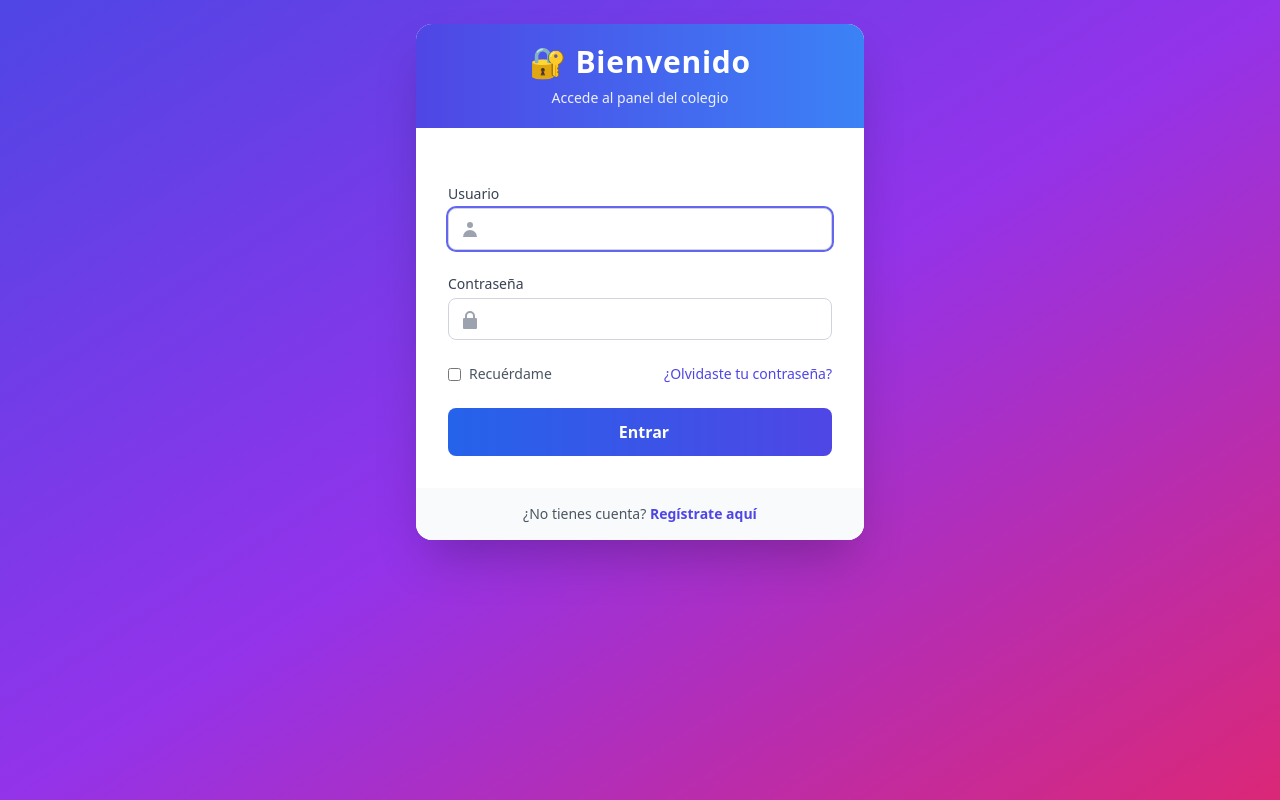
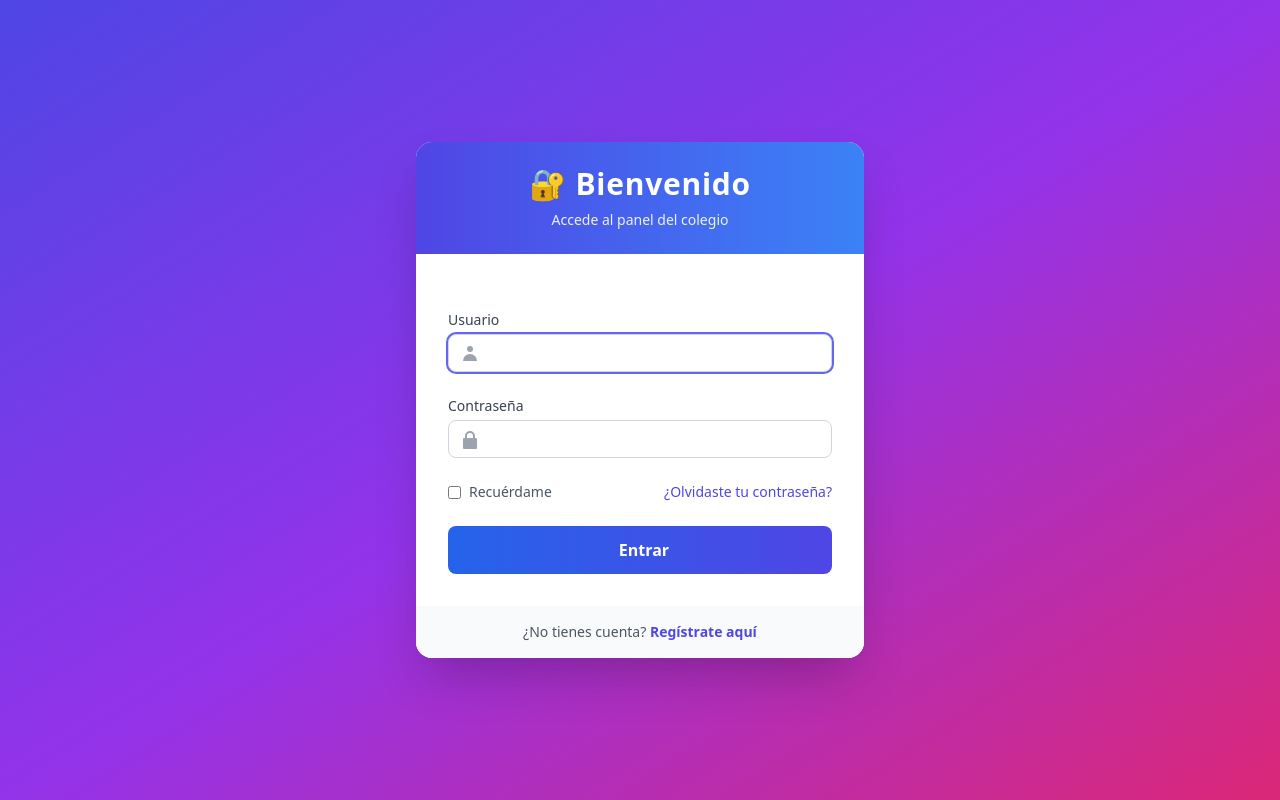
Before and after one commit to Barbera-Studio/Colegio, a Django app: page /accounts/login/ in a window 1280 px wide. Run offline with Django 5.2, Linux system fonts and the light colour scheme; parts of the project's set-up code (start-up, migrations or seed data) failed here and were passed over; some libraries are stand-ins or nearby versions.

Commit message:
Cambios login

```diff
--- a/templates/registration/login.html
+++ b/templates/registration/login.html
@@ -21,23 +21,25 @@
 
   <style>
     @keyframes fadeInUp {
-      from { opacity: 0; transform: translateY(24px); }
+      from { opacity: 0; transform: translateY(20px); }
       to   { opacity: 1; transform: translateY(0); }
     }
     .animate-fadeInUp {
       animation: fadeInUp 0.45s ease-out;
     }
 
-    /* Ajustes finos para móviles: card grande y cercano */
+    /* 🔥 Ajuste REAL para móviles: card más grande y más cerca */
     @media (max-width: 768px) {
       .login-card {
-        max-width: 480px;
+        transform: scale(1.12);
+        max-width: 420px;
       }
     }
 
     @media (max-width: 480px) {
       .login-card {
-        max-width: 420px;
+        transform: scale(1.18);
+        max-width: 380px;
       }
     }
   </style>
@@ -45,18 +47,19 @@
 
 <body class="bg-gradient-to-br from-indigo-600 via-purple-600 to-pink-600">
 
-  <div class="min-h-screen flex justify-center items-start pt-6 pb-10 px-4">
+  <!-- 🔥 ESTA ES LA CLAVE: items-center en móviles TAMBIÉN -->
+  <div class="min-h-screen flex justify-center items-center px-4">
 
     <div class="login-card w-full max-w-md bg-white rounded-2xl shadow-2xl overflow-hidden animate-fadeInUp">
 
-      <div class="bg-gradient-to-r from-indigo-600 to-blue-500 px-6 py-5 text-center text-white">
-        <h2 class="text-2xl sm:text-3xl font-bold tracking-wide">🔐 Bienvenido</h2>
+      <div class="bg-gradient-to-r from-indigo-600 to-blue-500 p-6 text-center text-white">
+        <h2 class="text-3xl font-bold tracking-wide">🔐 Bienvenido</h2>
         <p class="text-sm mt-2 opacity-90">Accede al panel del colegio</p>
       </div>
 
-      <div class="px-6 py-6 sm:px-8 sm:py-8">
+      <div class="p-8">
         {% load widget_tweaks %}
-        <form method="post" class="space-y-5 sm:space-y-6" onsubmit="handleSubmit()">
+        <form method="post" class="space-y-6" onsubmit="handleSubmit()">
           {% csrf_token %}
 
           {% if form.errors %}
@@ -80,7 +83,7 @@
                   <path fill-rule="evenodd" d="M10 9a3 3 0 100-6 3 3 0 000 6zm-7 9a7 7 0 1114 0H3z" clip-rule="evenodd"/>
                 </svg>
               </span>
-              {% render_field form.username class="pl-10 w-full border border-gray-300 rounded-lg px-3 py-2 text-sm sm:text-base focus:ring-2 focus:ring-indigo-500 focus:outline-none" %}
+              {% render_field form.username class="pl-10 w-full border border-gray-300 rounded-lg px-3 py-2 text-sm focus:ring-2 focus:ring-indigo-500 focus:outline-none" %}
             </div>
           </div>
 
@@ -92,22 +95,22 @@
                   <path fill-rule="evenodd" d="M5 9V7a5 5 0 1110 0v2h1a1 1 0 011 1v9a1 1 0 01-1 1H4a1 1 0 01-1-1v-9a1 1 0 011-1h1zm2-2a3 3 0 016 0v2H7V7z" clip-rule="evenodd"/>
                 </svg>
               </span>
-              {% render_field form.password class="pl-10 w-full border border-gray-300 rounded-lg px-3 py-2 text-sm sm:text-base focus:ring-2 focus:ring-indigo-500 focus:outline-none" %}
+              {% render_field form.password class="pl-10 w-full border border-gray-300 rounded-lg px-3 py-2 text-sm focus:ring-2 focus:ring-indigo-500 focus:outline-none" %}
             </div>
           </div>
 
           <div class="flex items-center justify-between">
-            <label class="flex items-center space-x-2 text-xs sm:text-sm text-gray-600">
+            <label class="flex items-center space-x-2 text-sm text-gray-600">
               <input type="checkbox" class="rounded text-indigo-600 focus:ring-indigo-500">
               <span>Recuérdame</span>
             </label>
-            <a href="{% url 'password_reset' %}" class="text-xs sm:text-sm text-indigo-600 hover:underline">
+            <a href="{% url 'password_reset' %}" class="text-sm text-indigo-600 hover:underline">
               ¿Olvidaste tu contraseña?
             </a>
           </div>
 
           <button id="loginBtn" type="submit"
-            class="w-full bg-gradient-to-r from-blue-600 to-indigo-600 text-white py-2.5 sm:py-3 rounded-lg text-sm sm:text-base font-semibold flex justify-center items-center space-x-2 hover:opacity-90 focus:outline-none focus:ring-2 focus:ring-offset-2 focus:ring-indigo-500 transition duration-300">
+            class="w-full bg-gradient-to-r from-blue-600 to-indigo-600 text-white py-3 rounded-lg text-base font-semibold flex justify-center items-center space-x-2 hover:opacity-90 focus:outline-none focus:ring-2 focus:ring-offset-2 focus:ring-indigo-500 transition duration-300">
             <svg id="spinner" class="hidden animate-spin h-5 w-5 text-white" xmlns="http://www.w3.org/2000/svg" fill="none" viewBox="0 0 24 24">
               <circle class="opacity-25" cx="12" cy="12" r="10" stroke="currentColor" stroke-width="4"></circle>
               <path class="opacity-75" fill="currentColor" d="M4 12a8 8 0 018-8v8z"></path>
@@ -117,7 +120,7 @@
         </form>
       </div>
 
-      <div class="px-6 py-4 bg-gray-50 text-center text-xs sm:text-sm text-gray-600">
+      <div class="px-6 py-4 bg-gray-50 text-center text-sm text-gray-600">
         ¿No tienes cuenta?
         <a href="{% url 'core:registro' %}" class="font-semibold text-indigo-600 hover:underline">
           Regístrate aquí
```
